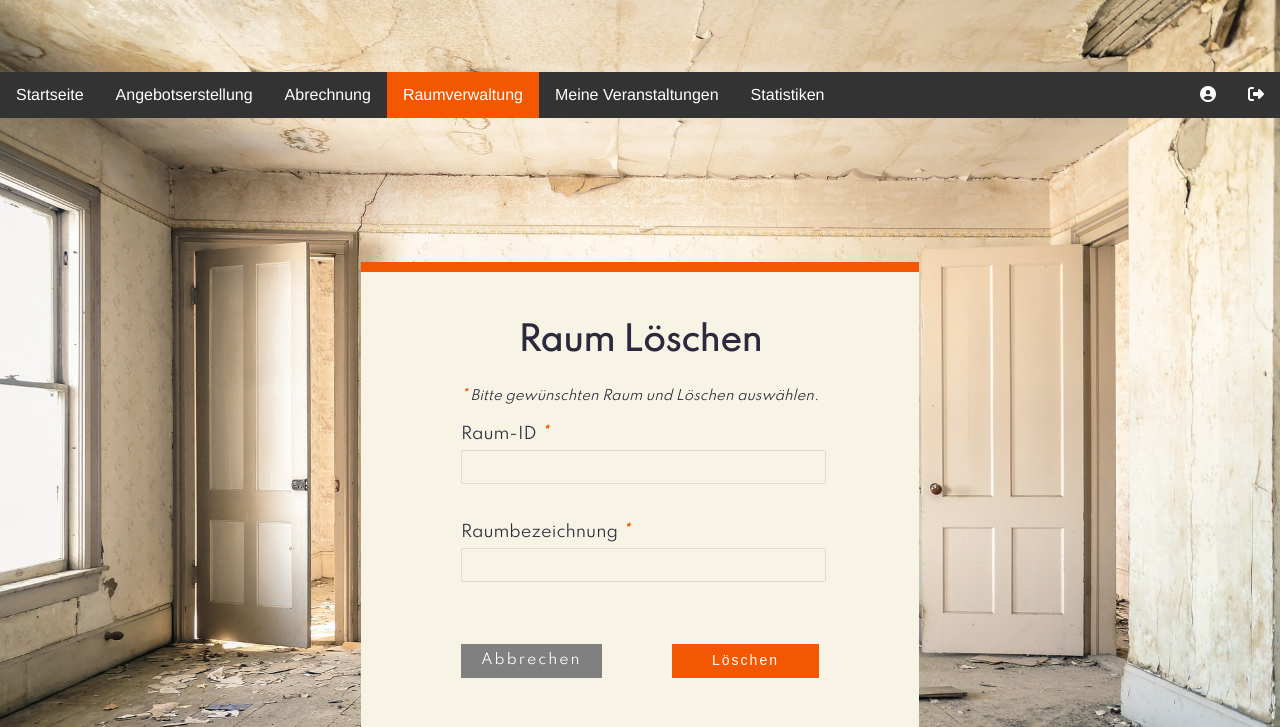
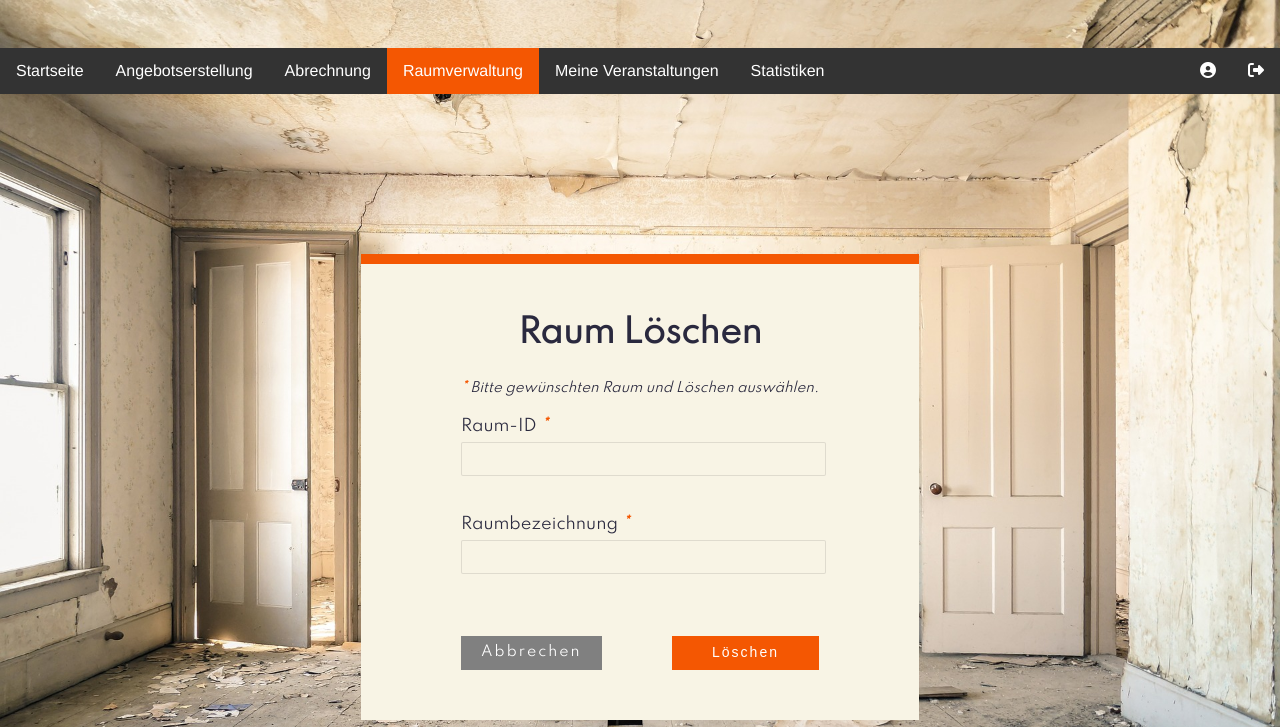
Before and after one commit to TSWE-team9/event_management_system, a PHP site: the page made by UserSeiten/Betreiber_Admin/Raumverwaltung/Raumlöschen.php in a window 1280 px wide. Shown: the top 727 px of the page. Run offline with PHP 8.4, Linux system fonts and the light colour scheme; some libraries are stand-ins or nearby versions.

Commit message:
Styling der Raumverwaltung und tabellen

```diff
--- a/UserSeiten/Betreiber_Admin/Raumverwaltung/Raumlöschen.css
+++ b/UserSeiten/Betreiber_Admin/Raumverwaltung/Raumlöschen.css
@@ -1,4 +1,18 @@
 @import url("https://fonts.googleapis.com/css?family=Spartan&display=swap");
+.header {
+    margin-top: -8em;
+    display: block ;
+    align-content: start;
+
+}
+/*anpassung des Headers an kleinere Displays*/
+@media (max-width: 100em) {
+    .header {
+        margin-top: -2em;
+
+    }
+
+}
 * {
     margin: 0;
     padding: 0;
@@ -57,7 +71,7 @@ em {
 }
 
 input, textarea,fieldset {
-    border: none;
+
     border: 1px solid rgba(0, 0, 0, 0.1);
     border-radius: 2px;
     background: #f8f4e5;
@@ -161,9 +175,7 @@ input[type='radio']:checked  + label::before {
 }
 .Abbrechen:hover {
     background: inherit;
-    color: #605c5a;
     border-bottom: 2px solid #534e4c;
-    background: inherit;
     color: #514e4c;
     border-bottom: 2px solid #302c2a;
 }
```
